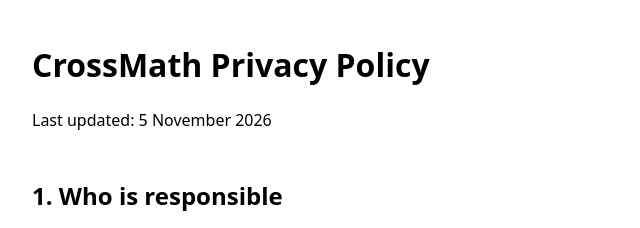
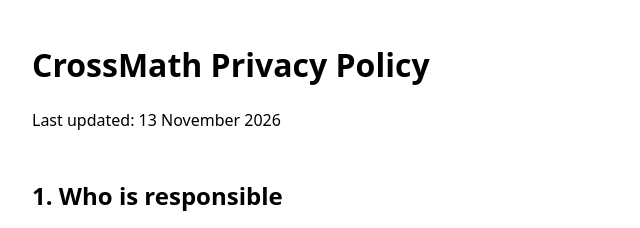
Before and after one commit to aabdelmonaem/puzzoom, a plain HTML site: page docs/crossmath/m-privacy-policy.html in a window 1280 px wide. Shown: the top 228 px of the page, 218-858 px from the left. Drawn offline with Linux system fonts and the light colour scheme.

Commit message:
Update last updated date in privacy policy and terms of use documents

```diff
--- a/docs/crossmath/m-privacy-policy.html
+++ b/docs/crossmath/m-privacy-policy.html
@@ -49,7 +49,7 @@
     </nav> -->
     <main>
       <h1>CrossMath Privacy Policy</h1>
-      <p>Last updated: 5 November 2026</p>
+      <p>Last updated: 13 November 2026</p>
       <h2>1. Who is responsible</h2>
       <p>
         Ahmed Elbari, an individual developer based in Qatar, provides
```
Also changed, not shown: docs/crossmath/m-terms-of-use.html (+1 -1 lines).
